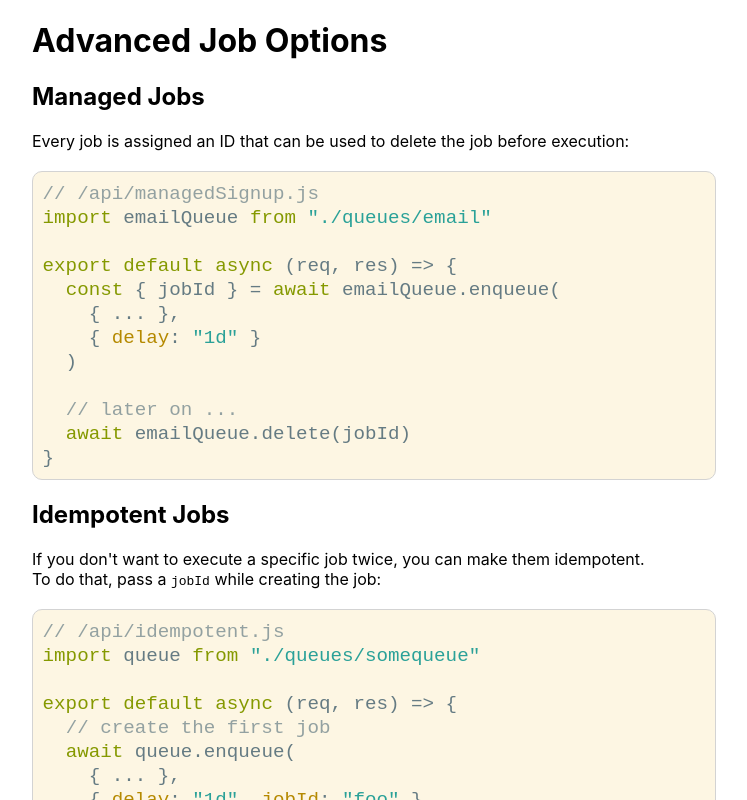
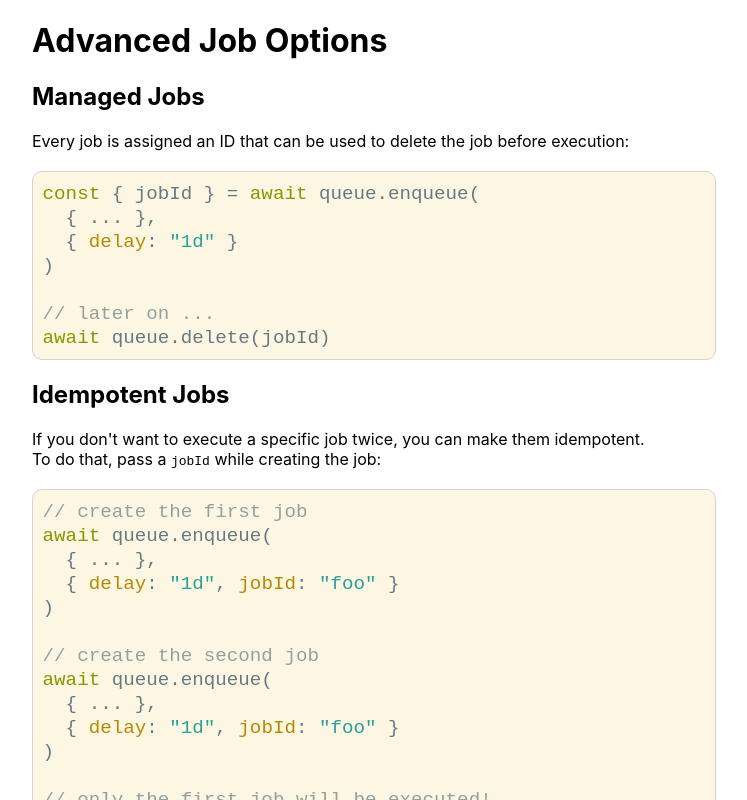
Before and after one commit to quirrel-dev/demo.quirrel.dev, a Next.js app: page /managed in a window 1280 px wide. Shown: the top 800 px of the page, without its empty margins (266-1013 px from the left). Built offline with nearby package versions, Linux system fonts and the light colour scheme.

Commit message:
make examples smaller

```diff
--- a/pages/managed.js
+++ b/pages/managed.js
@@ -24,18 +24,13 @@ export default function TaskManagement() {
           className={styles.code}
         >
           {`
-// /api/managedSignup.js
-import emailQueue from "./queues/email"
-
-export default async (req, res) => {
-  const { jobId } = await emailQueue.enqueue(
+const { jobId } = await queue.enqueue(
   { ... },
   { delay: "1d" }
 )
 
 // later on ...
-  await emailQueue.delete(jobId)
-}
+await queue.delete(jobId)
     `.trim()}
         </SyntaxHighligher>
       </p>
@@ -52,10 +47,6 @@ export default async (req, res) => {
           className={styles.code}
         >
           {`
-// /api/idempotent.js
-import queue from "./queues/somequeue"
-
-export default async (req, res) => {
 // create the first job
 await queue.enqueue(
   { ... },
@@ -69,7 +60,6 @@ export default async (req, res) => {
 )
 
 // only the first job will be executed!
-}
     `.trim()}
         </SyntaxHighligher>
         If there's already another job with the same <code>jobId</code>, the
```
Lines whose indentation alone changed are shown as unchanged.
